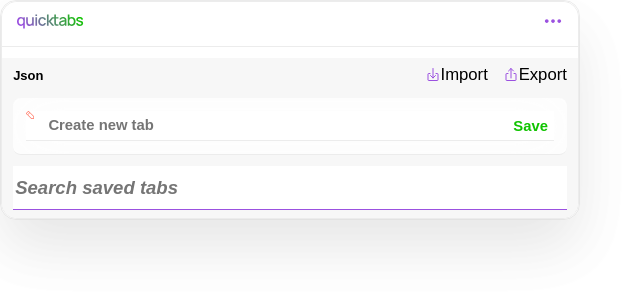
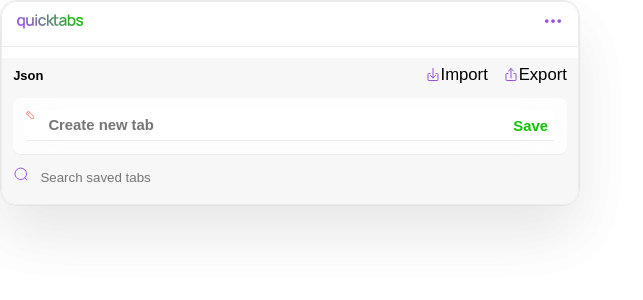
Before and after one commit to seriiserii825/quick-tabs-project, a Vue app: page / in a window 1280 px wide. Shown: the top 300 px of the page, without its empty margins (0-643 px from the left). Built offline with nearby package versions, Linux system fonts and the light colour scheme.

Commit message:
feat: popup-search

```diff
--- a/src/App.vue
+++ b/src/App.vue
@@ -6,7 +6,9 @@
 import useChangeLocalStorage from "./hooks/useChangeLocalStorage";
 import useClearLocalStorage from "./hooks/useClearLocalStorage";
 import {usePopupStore} from "./stores/popup-store";
-import {storeToRefs} from "pinia"; import Confirm from "./components/popups/Confirm.vue"; import MainHeader from "./components/header/MainHeader.vue";
+import {storeToRefs} from "pinia";
+import Confirm from "./components/popups/Confirm.vue";
+import MainHeader from "./components/header/MainHeader.vue";
 import Json from "./components/ui/Json.vue";
 import IconSearch from "./components/icons/IconSearch.vue";
 import CurrentTabs from "./components/tabs/CurrentTabs.vue";
@@ -120,8 +122,7 @@
       <CurrentTabs/>
       <div class="popup__search">
         <IconSearch/>
-        <input type="text" placeholder="Search saved tabs" class="popup__search"
-               v-model="search">
+        <input type="text" placeholder="Search saved tabs" v-model="search">
       </div>
       <ul v-if="items && items.length > 0" class="list">
         <ListItem
--- a/src/components/icons/IconSearch.vue
+++ b/src/components/icons/IconSearch.vue
@@ -1,8 +1,15 @@
-<script setup lang="ts">
-</script>
-
 <template>
-  <div class="icon-search">
-
-  </div>
+  <svg xmlns="http://www.w3.org/2000/svg" width="16" height="16" viewBox="0 0 16 16" fill="none">
+    <g clip-path="url(#clip0_41_60)">
+      <path
+          d="M7.728 13.5593C10.9036 13.5593 13.478 10.985 13.478 7.80933C13.478 4.63369 10.9036 2.05933 7.728 2.05933C4.55236 2.05933 1.978 4.63369 1.978 7.80933C1.978 10.985 4.55236 13.5593 7.728 13.5593Z"
+          stroke="#9B51E0" stroke-linecap="round" stroke-linejoin="round"/>
+      <path d="M11.978 12.0593L13.978 14.0593" stroke="#9B51E0" stroke-linecap="round" stroke-linejoin="round"/>
+    </g>
+    <defs>
+      <clipPath id="clip0_41_60">
+        <rect width="16" height="16" fill="white"/>
+      </clipPath>
+    </defs>
+  </svg>
 </template>
--- a/src/scss/blocks/popup/popup.scss
+++ b/src/scss/blocks/popup/popup.scss
@@ -37,23 +37,13 @@
     font-weight: bold;
     color: var(--accent);
   }
-  &__input {
-    flex: 1;
-    height: 4.8rem;
-    text-indent: 2rem;
-    border: none;
-    border-bottom: 1px solid var(--accent);
-    outline: none;
-  }
   &__search {
-    width: 100%;
-    height: 4.8rem;
-    font-size: 2rem;
-    font-weight: bold;
-    font-style: italic;
-    border: none;
-    border-bottom: 1px solid var(--accent);
-    outline: none;
+    margin-bottom: 1rem;
+    input {
+      margin-left: 1rem;
+      background: transparent;
+      border: none;
+    }
   }
   &__import {
     position: relative;
```
